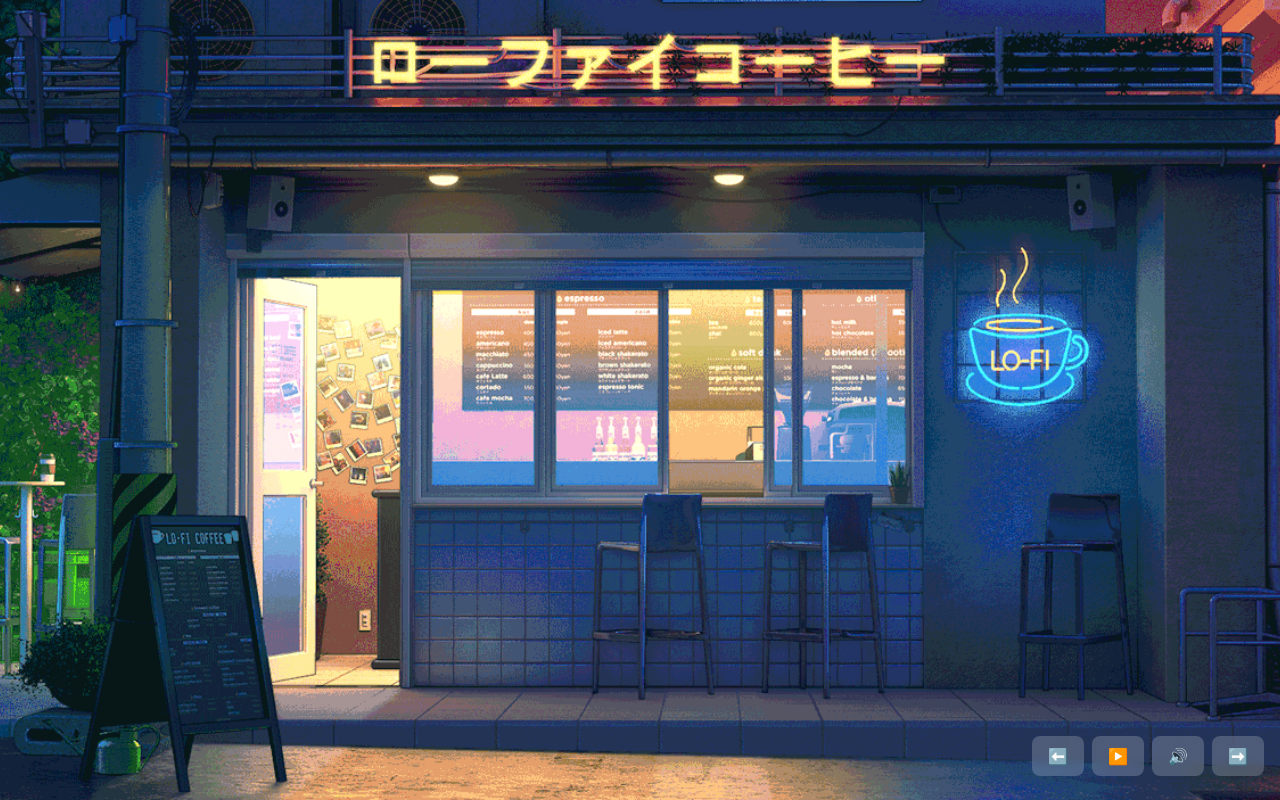
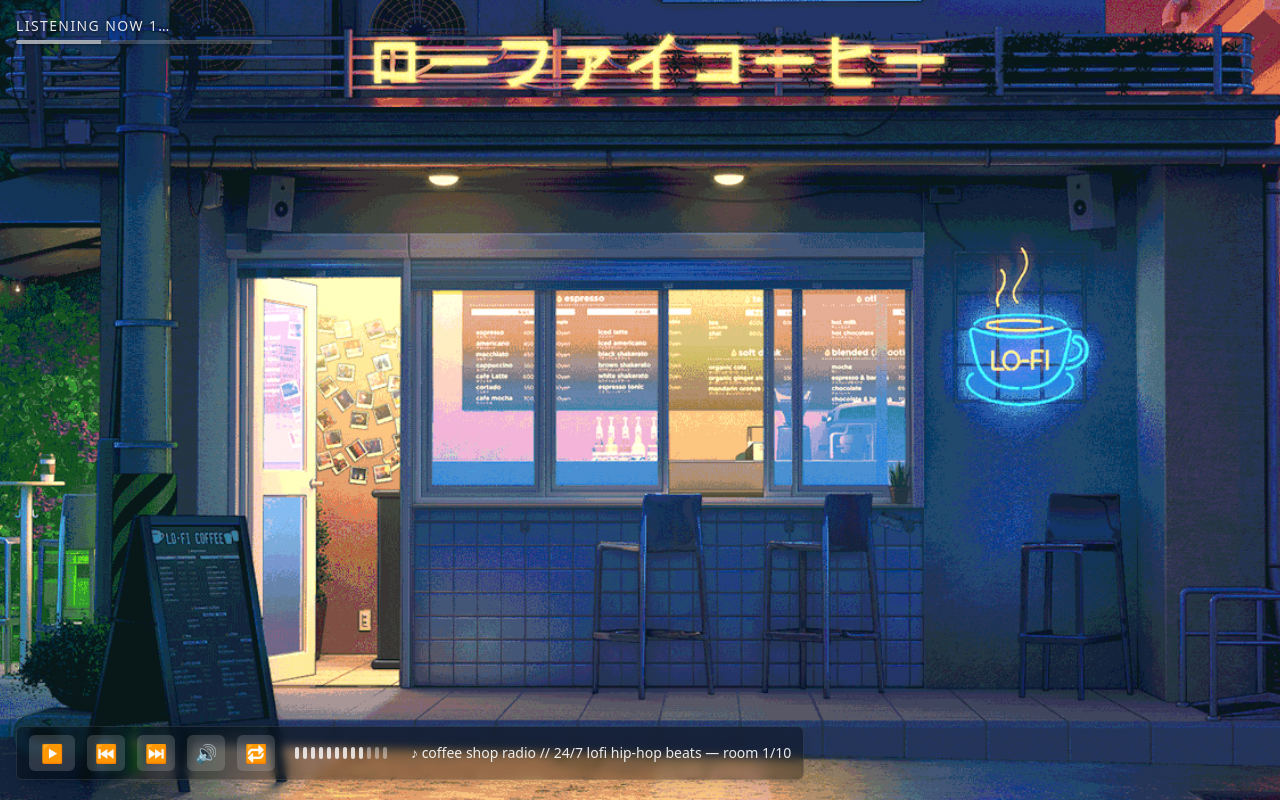
Before and after one commit to heygopal67-web/Lofi-Room, a React (Create React App) app: page / in a window 1280 px wide. Built offline with nearby package versions, Linux system fonts and the light colour scheme.

Commit message:
elemnts fix

```diff
--- a/src/App.tsx
+++ b/src/App.tsx
@@ -25,6 +25,7 @@ export default function App() {
   const [isMuted, setIsMuted] = useState(false);
   const [hasInteracted, setHasInteracted] = useState(false);
   const [isAutoRotate, setIsAutoRotate] = useState(false);
+  const [isPlaying, setIsPlaying] = useState(false);
 
   const currentAudioRef = useRef<HTMLAudioElement | null>(null);
   const nextAudioRef = useRef<HTMLAudioElement | null>(null);
@@ -69,7 +70,8 @@ export default function App() {
   };
 
   const startAudioIfAllowed = async (audio: HTMLAudioElement) => {
-    if (!hasInteracted) return; // Defer until first user interaction
+    // Defer until first user interaction and only when play state is ON
+    if (!hasInteracted || !isPlaying) return;
     try {
       await audio.play();
     } catch {
@@ -205,6 +207,33 @@ export default function App() {
     setIsAutoRotate((prev) => !prev);
   };
 
+  const handlePlayPause = async () => {
+    const audio = currentAudioRef.current;
+    if (isPlaying) {
+      // Pause with a short fade
+      fadeCurrentVolumeTo(0, 250);
+      setTimeout(() => {
+        currentAudioRef.current?.pause();
+      }, 260);
+      setIsPlaying(false);
+      return;
+    }
+
+    // Turn on playing
+    setIsPlaying(true);
+    if (!audio) {
+      // Start current track
+      await crossfadeToIndex(currentIndex);
+    } else {
+      audio.volume = isMuted ? 0 : 1;
+      try {
+        await audio.play();
+      } catch {
+        // ignore; will play on next user gesture
+      }
+    }
+  };
+
   // Start playback on first user interaction (any click inside the app)
   const handleFirstInteraction = () => {
     if (!hasInteracted) {
@@ -235,46 +264,96 @@ export default function App() {
         }`}
       />
 
-      {/* Controls */}
-      <div className="pointer-events-none absolute inset-0 z-10 flex items-end justify-end p-4">
-        <div className="pointer-events-auto mb-2 flex gap-2">
+      {/* CRT overlay */}
+      <div
+        aria-hidden
+        className="pointer-events-none absolute inset-0 z-10 opacity-20 mix-blend-overlay"
+        style={{
+          background:
+            "repeating-linear-gradient(0deg, rgba(255,255,255,0.15) 0px, rgba(255,255,255,0.15) 1px, rgba(0,0,0,0) 2px)",
+        }}
+      />
+
+      {/* Top-left listening now */}
+      <div className="absolute left-4 top-4 z-20 text-white/90 drop-shadow-[0_1px_1px_rgba(0,0,0,0.6)]">
+        <div className="mb-1 text-sm uppercase tracking-widest">
+          listening now {currentIndex + 1}…
+        </div>
+        <div className="h-1 w-64 overflow-hidden rounded bg-white/20">
+          <div className="h-full w-1/3 animate-pulse bg-white/70" />
+        </div>
+      </div>
+
+      {/* Bottom-left player bar */}
+      <div className="pointer-events-none absolute inset-0 z-20 flex items-end justify-start p-4">
+        <div className="pointer-events-auto mb-1 max-w-[min(96vw,980px)] rounded-md border border-white/10 bg-black/35 px-3 py-2 text-white shadow-lg backdrop-blur-sm">
+          <div className="flex items-center gap-3">
+            <button
+              onClick={handlePlayPause}
+              className="rounded-md bg-white/15 px-3 py-1 text-lg hover:bg-white/25 active:scale-95 transition"
+              aria-label={isPlaying ? "Pause" : "Play"}
+              title={isPlaying ? "Pause" : "Play"}
+            >
+              {isPlaying ? "⏸" : "▶"}
+            </button>
             <button
               onClick={handlePrev}
-            className="bg-white/20 text-white px-4 py-2 rounded-lg backdrop-blur-sm hover:bg-white/30 transition-all hover:scale-105"
+              className="rounded-md bg-white/15 px-2 py-1 text-lg hover:bg-white/25 active:scale-95 transition"
               aria-label="Previous background"
             >
-            ⬅
+              ⏮
+            </button>
+            <button
+              onClick={handleNext}
+              className="rounded-md bg-white/15 px-2 py-1 text-lg hover:bg-white/25 active:scale-95 transition"
+              aria-label="Next background"
+            >
+              ⏭
+            </button>
+            <button
+              onClick={handleToggleMute}
+              className="rounded-md bg-white/15 px-2 py-1 text-lg hover:bg-white/25 active:scale-95 transition"
+              aria-label={isMuted ? "Unmute" : "Mute"}
+              title={isMuted ? "Unmute" : "Mute"}
+            >
+              {isMuted ? "🔇" : "🔊"}
             </button>
             <button
               onClick={handleToggleAutoRotate}
-            className={`bg-white/20 text-white px-4 py-2 rounded-lg backdrop-blur-sm hover:bg-white/30 transition-all hover:scale-105 ${
-              isAutoRotate ? "ring-1 ring-white/50" : ""
+              className={`rounded-md px-2 py-1 text-lg transition active:scale-95 ${
+                isAutoRotate ? "bg-white/30" : "bg-white/15 hover:bg-white/25"
               }`}
               aria-label={
                 isAutoRotate
                   ? "Disable auto room change"
                   : "Enable auto room change"
               }
-            title={
-              isAutoRotate ? "Auto room change: ON" : "Auto room change: OFF"
-            }
             >
-            {isAutoRotate ? "⏸️" : "▶️"}
+              🔁
             </button>
-          <button
-            onClick={handleToggleMute}
-            className="bg-white/20 text-white px-4 py-2 rounded-lg backdrop-blur-sm hover:bg-white/30 transition-all hover:scale-105"
-            aria-label={isMuted ? "Unmute" : "Mute"}
-          >
-            {isMuted ? "🔇" : "🔊"}
-          </button>
-          <button
-            onClick={handleNext}
-            className="bg-white/20 text-white px-4 py-2 rounded-lg backdrop-blur-sm hover:bg-white/30 transition-all hover:scale-105"
-            aria-label="Next background"
-          >
-            ➡
-          </button>
+
+            {/* Volume indicator */}
+            <div className="flex items-center gap-1 pl-2 pr-3">
+              {Array.from({ length: 12 }).map((_, i) => (
+                <span
+                  key={i}
+                  className={`inline-block h-3 w-1 rounded-sm ${
+                    isMuted
+                      ? "bg-white/20"
+                      : i < 9
+                      ? "bg-white/80"
+                      : "bg-white/40"
+                  }`}
+                />
+              ))}
+            </div>
+
+            {/* Track label */}
+            <div className="truncate text-sm opacity-90">
+              ♪ coffee shop radio // 24/7 lofi hip-hop beats — room{" "}
+              {currentIndex + 1}/10
+            </div>
+          </div>
         </div>
       </div>
     </div>
```
Lines whose indentation alone changed are shown as unchanged.
